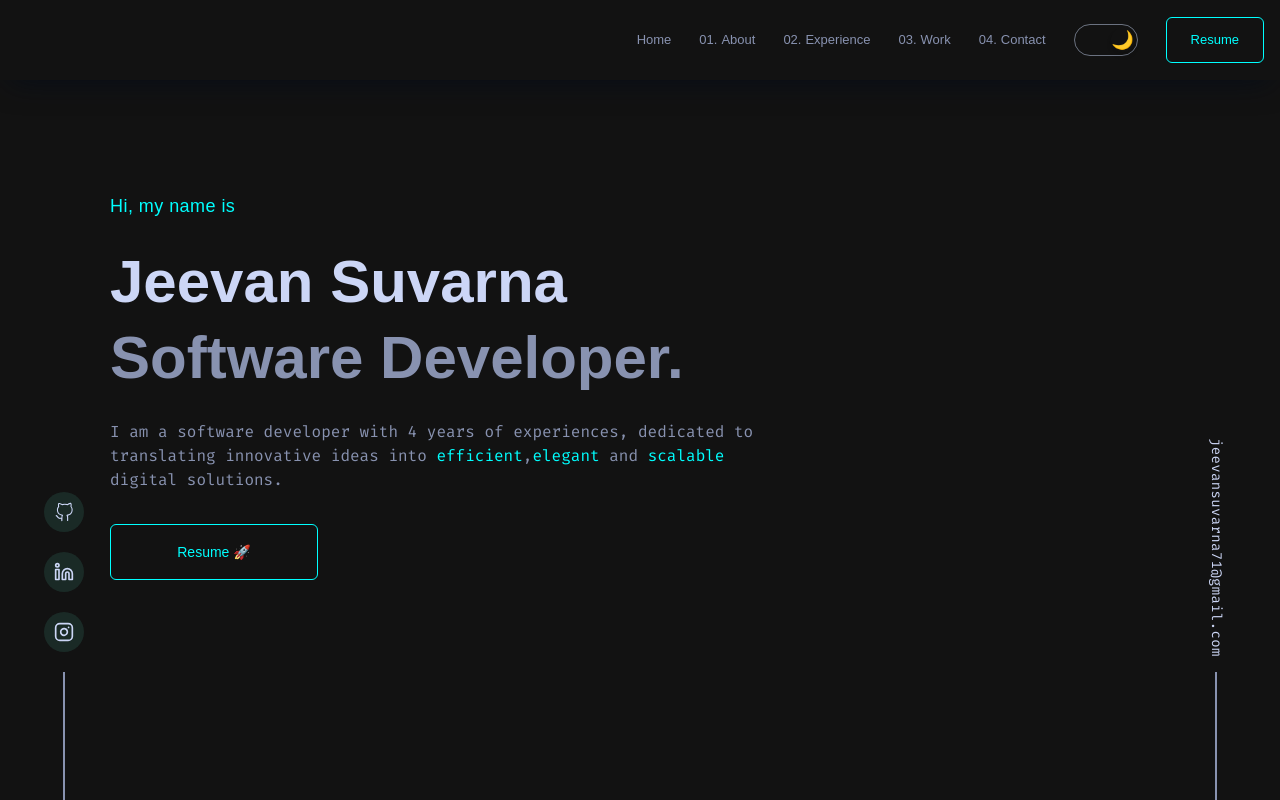
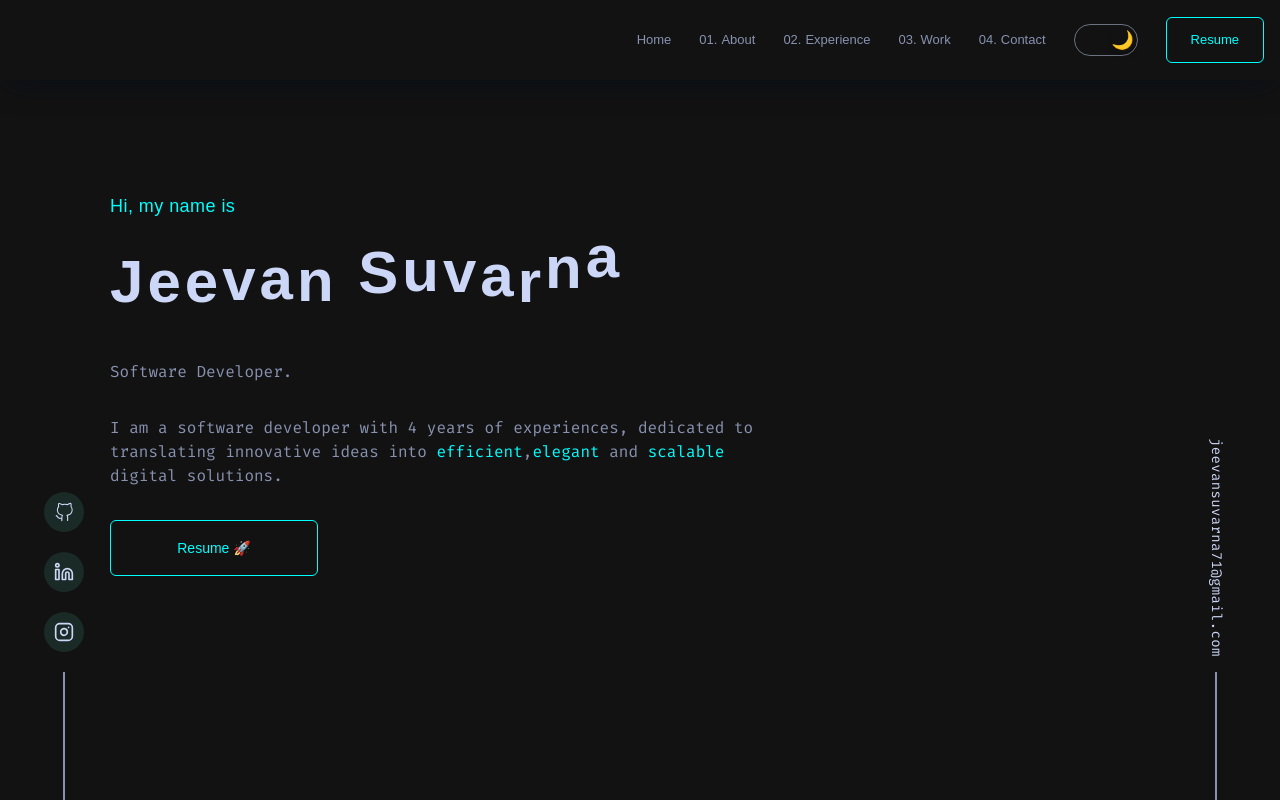
Before and after one commit to jeevansuvarna/My-Portfolio, a Next.js app: page / in a window 1280 px wide. Built offline with nearby package versions, Linux system fonts and the light colour scheme; a web font is replaced by a local one.

Commit message:
added animation

```diff
--- a/package.json
+++ b/package.json
@@ -9,8 +9,11 @@
     "lint": "next lint"
   },
   "dependencies": {
+    "animejs": "^4.0.1",
     "framer-motion": "^10.16.12",
+    "install": "^0.13.0",
     "next": "^14.0.3",
+    "npm": "^10.9.2",
     "react": "^18.2.0",
     "react-dom": "^18.2.0",
     "react-icons": "^4.12.0"
--- a/src/component/Banner.tsx
+++ b/src/component/Banner.tsx
@@ -1,39 +1,76 @@
-"use client";
+'use client';
+import { animate } from 'animejs';
+
+import { useEffect } from 'react';
+
 export default function Banner() {
+  useEffect(() => {
+    animate('.animated-span', {
+      // Property keyframes
+      y: [
+        { to: '-2.75rem', ease: 'outExpo', duration: 1000 },
+        { to: 0, ease: 'outBounce', duration: 800, delay: 100 },
+      ],
+      // Property specific parameters
+      rotate: {
+        from: '-1turn',
+        delay: 0,
+      },
+      delay: (_, i) => i * 50, // Function based value
+      ease: 'inOutCirc',
+      loopDelay: 1000,
+      loop: true,
+    });
+  }, []);
+
   return (
     <section
-      id="home"
-      className="max-w-contentContainer mx-auto py-10 mdl:py-24 flex flex-col gap-4 lgl:gap-8 mdl:px-10 xl:px-4"
+      id='home'
+      className='max-w-contentContainer mx-auto py-10 mdl:py-24 flex flex-col gap-4 lgl:gap-8 mdl:px-10 xl:px-4'
     >
-      <h3 className="text-lg font-titleFont tracking-wide text-textGreen">
+      <h3 className='text-lg font-titleFont tracking-wide text-textGreen'>
         Hi, my name is
       </h3>
-      <h1 className="text-4xl lgl:text-6xl font-titleFont font-semibold flex flex-col">
-        {" "}
-        Jeevan Suvarna
-        <span className="text-textDark mt-2 lgl:mt-4">Software Developer.</span>
-      </h1>
-      <p className="text-base md:max-w-[650px] text-textDark font-medium">
+      {/* <h1 className='text-4xl lgl:text-6xl font-titleFont font-semibold'> */}
+      <h2 className='flex items-center  text-xl gap-1 text-4xl lgl:text-6xl font-titleFont font-semibold'>
+        <span className='animated-span'>J</span>
+        <span className='animated-span'>e</span>
+        <span className='animated-span'>e</span>
+        <span className='animated-span'>v</span>
+        <span className='animated-span'>a</span>
+        <span className='animated-span'>n</span>
+        <span className='animated-span'>&nbsp;</span>
+        <span className='animated-span'>S</span>
+        <span className='animated-span'>u</span>
+        <span className='animated-span'>v</span>
+        <span className='animated-span'>a</span>
+        <span className='animated-span'>r</span>
+        <span className='animated-span'>n</span>
+        <span className='animated-span'>a</span>
+      </h2>
+      <span className='text-textDark mt-2 lgl:mt-4'>Software Developer.</span>
+      {/* </h1> */}
+      <p className='text-base md:max-w-[650px] text-textDark font-medium'>
         I am a software developer with 4 years of experiences, dedicated to
         translating innovative ideas into&nbsp;
-        <span className="text-textGreen underline-transition text-textUnderline">
+        <span className='text-textGreen underline-transition text-textUnderline'>
           efficient
         </span>
         ,
-        <span className="text-textGreen underline-transition text-textUnderline">
+        <span className='text-textGreen underline-transition text-textUnderline'>
           elegant
-        </span>{" "}
+        </span>{' '}
         and&nbsp;
-        <span className="text-textGreen underline-transition text-textUnderline">
+        <span className='text-textGreen underline-transition text-textUnderline'>
           scalable
-        </span>{" "}
+        </span>{' '}
         digital solutions.
       </p>
       <a
-        href="https://drive.google.com/file/d/1g8SJCWkpZ5uVGmrElD1ytoKQRDz554xU/view?usp=sharing"
-        target="_blank"
+        href='https://drive.google.com/file/d/1p6AWhScoVQ1PLL5625mK-NbTgeFfBfkR/view'
+        target='_blank'
       >
-        <button className="w-52 h-14 text-sm font-titleFont border border-textGreen rounded-md text-textGreen teacking-wide hover:bg-hoverColor duration-300">
+        <button className='w-52 h-14 text-sm font-titleFont border border-textGreen rounded-md text-textGreen teacking-wide hover:bg-hoverColor duration-300'>
           Resume 🚀
         </button>
       </a>
```
Also changed, not shown: 1 other file (tests, documents, lock files or other folders).
